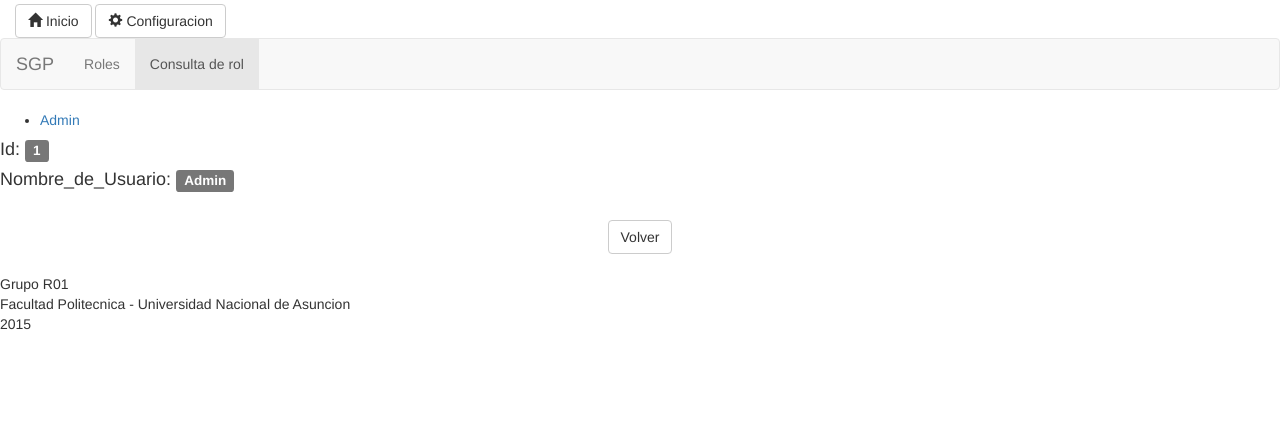
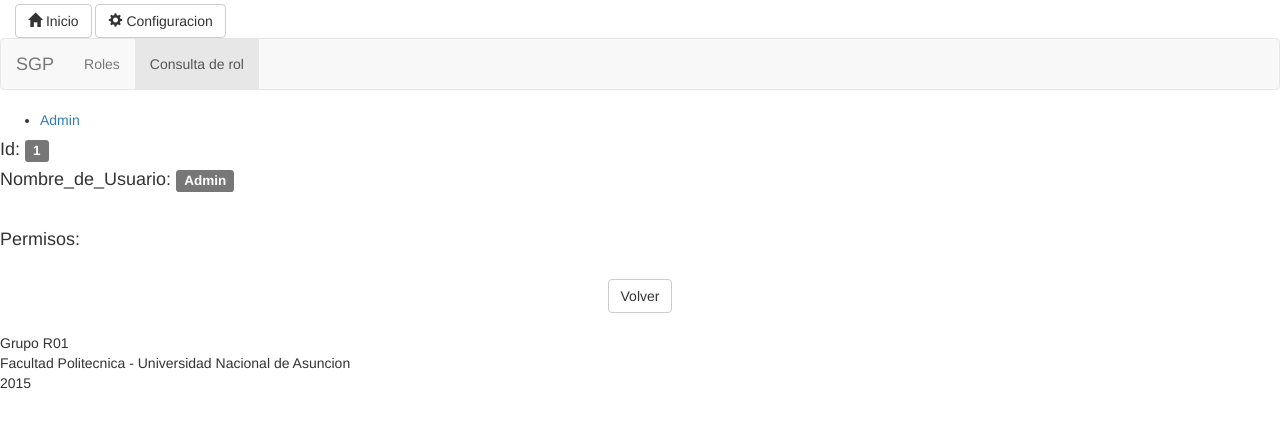
Before and after one commit to gfvazquez/IS2, a Django app: page /roles/consultar/1/ in a window 1280 px wide. Shown: the part 142-570 px from the top of the page. Run offline with Django 3.2, Linux system fonts and the light colour scheme; a user stored in the database is signed in; some libraries are stand-ins or nearby versions.

Commit message:
Eliminacion de Rol Ya lista los permisos en Consultar Rol
Signed-off-by: Gabriela Fabiana Vazquez Estigarribia <gabriela_vazquez92@hotmail.com>

```diff
--- a/SGP/roles/views.py
+++ b/SGP/roles/views.py
@@ -103,6 +103,7 @@
     """
     #editar de acuerdo a nuevas necesidades
     rol = get_object_or_404(Group, pk=id_rol)
+    rol.delete()
     if rol.name == 'Admin':
         messages.add_message(request, settings.DELETE, "El rol administrador no puede ser eliminado")
 
--- a/SGP/templates/roles/consultarRol.html
+++ b/SGP/templates/roles/consultarRol.html
@@ -29,6 +29,13 @@
 <div class="content-secondary">
 	<p><h4>Id: <span class="label label-default">{{ rol.id }}</span></h4></p>
 	<p><h4>Nombre_de_Usuario: <span class="label label-default">{{ rol.name }}</span></h4></p>
+    <br>
+    <h4> Permisos: </h4>
+    {% for permiso in permisos %}
+
+            <li> {{ permiso.name }} </li>
+    {% endfor %}
+
 
 
 </div>
```
